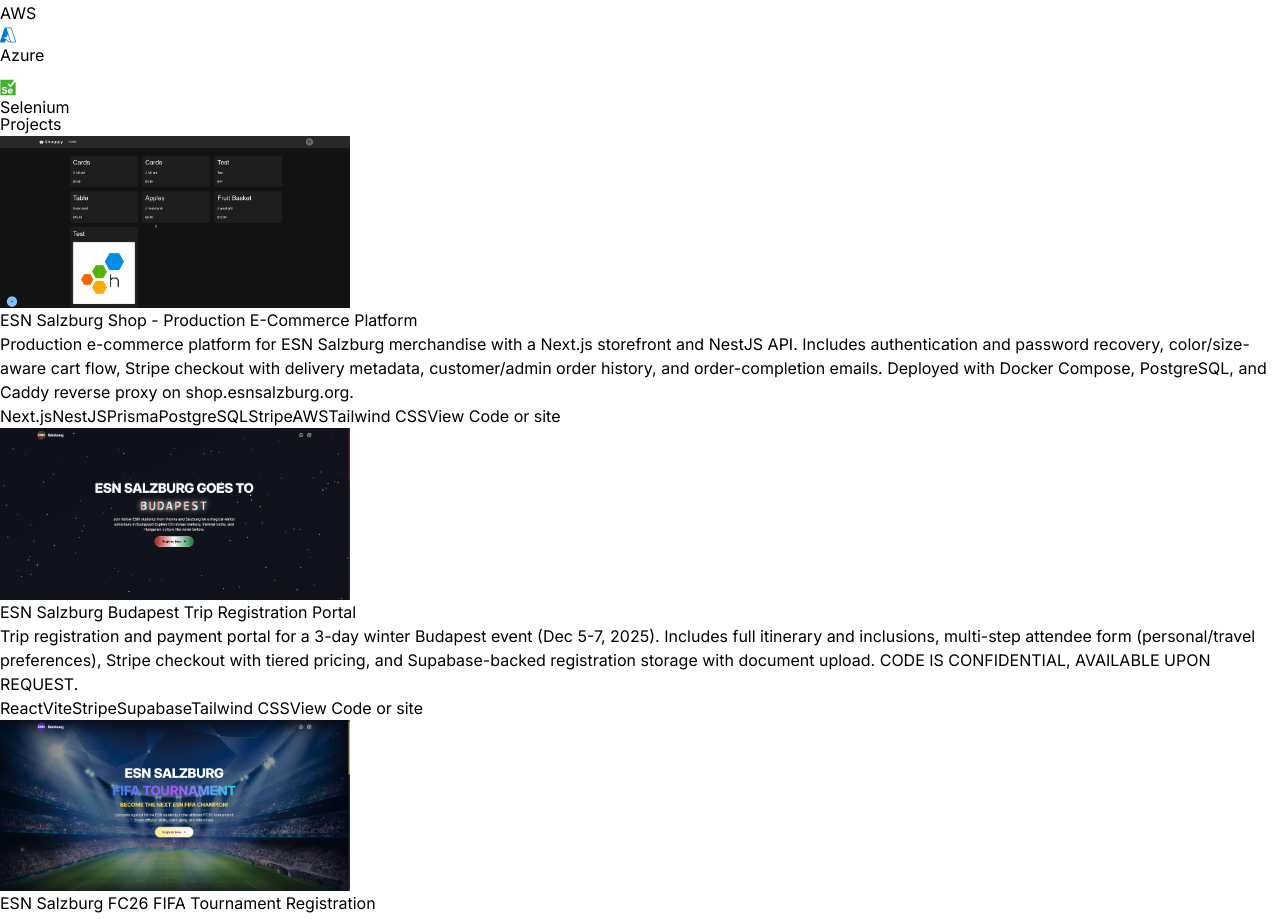
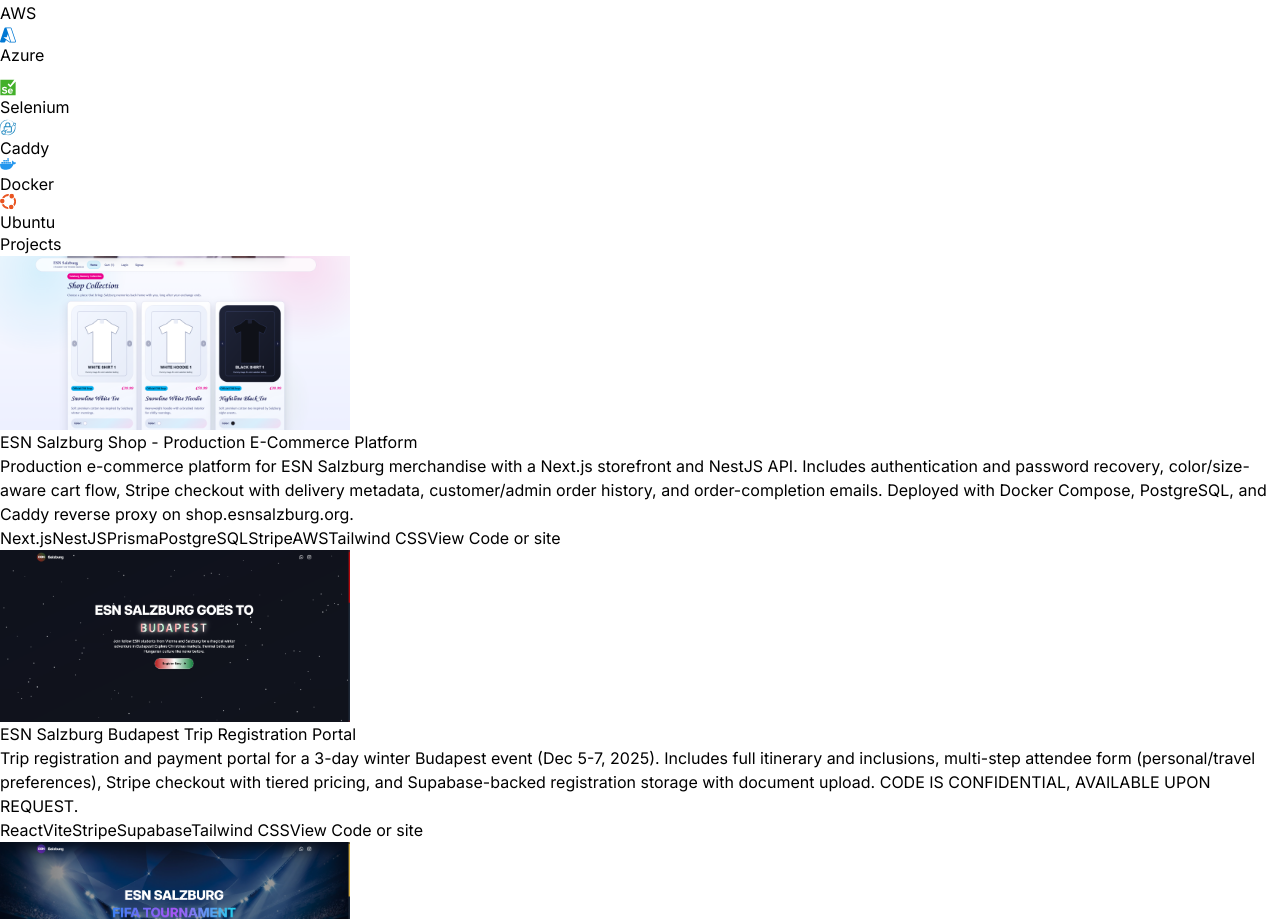
Before and after one commit to webj-khaled/Main-portfolio, a React (Vite) app: page / in a window 1280 px wide. Shown: the part 1744-2663 px from the top of the page. Built offline with nearby package versions, Linux system fonts and the light colour scheme.

Commit message:
Update technologies and project image

```diff
--- a/src/components/technologies.jsx
+++ b/src/components/technologies.jsx
@@ -12,6 +12,9 @@
   SiLaravel,
   SiMicrosoftazure,
   SiSelenium,
+  SiCaddy,
+  SiDocker,
+  SiUbuntu,
 } from "react-icons/si";
 import { FaPython, FaNodeJs } from "react-icons/fa";
 import { BiLogoPostgresql } from "react-icons/bi";
@@ -50,6 +53,9 @@
   { name: "AWS", Icon: FaAws, color: "#FF9900", duration: 3.2 },
   { name: "Azure", Icon: SiMicrosoftazure, color: "#0078D4", duration: 3 },
   { name: "Selenium", Icon: SiSelenium, color: "#43B02A", duration: 2.2 },
+  { name: "Caddy", Icon: SiCaddy, color: "#1F88C0", duration: 2.4 },
+  { name: "Docker", Icon: SiDocker, color: "#2496ED", duration: 2.6 },
+  { name: "Ubuntu", Icon: SiUbuntu, color: "#E95420", duration: 2.7 },
 ];
 
 const Technologies = () => {
```
Also changed, not shown: src/assets/projects/project-11.png.
